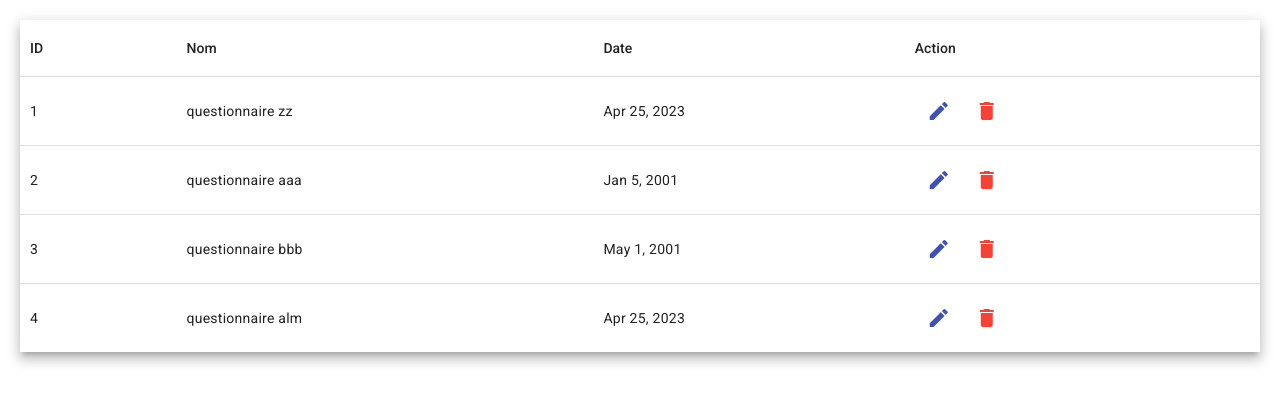
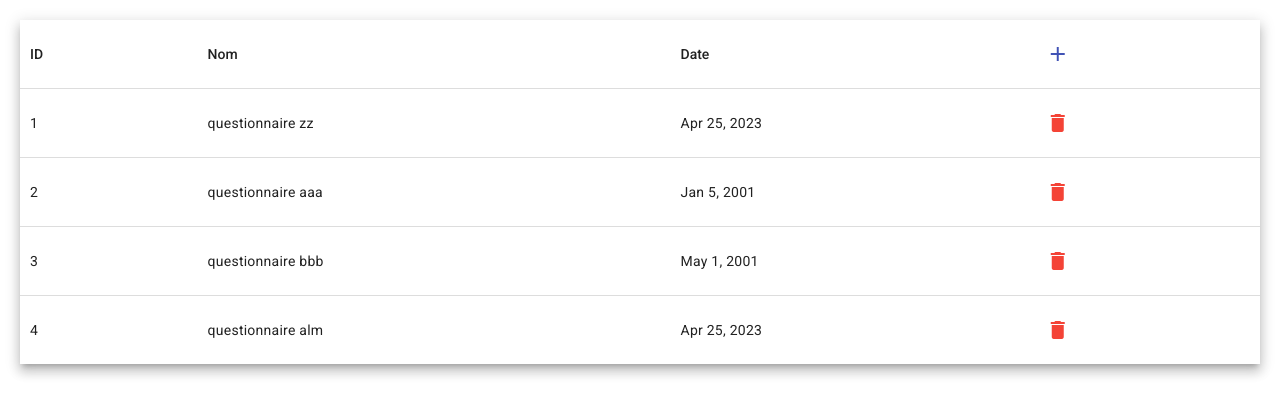
Before and after one commit to Mouad-Elkbabty2/Miahoot-Kahoot-Clone-, an Angular app: page /my-miahoots in a window 1280 px wide. Shown: the top 416 px of the page. Built offline with nearby package versions, Linux system fonts and the light colour scheme.

Commit message:
My Miahoots add button

```diff
--- a/src/app/my-miahoots/my-miahoots.component.html
+++ b/src/app/my-miahoots/my-miahoots.component.html
@@ -28,18 +28,19 @@
   <!-- Actions Column -->
   <ng-container matColumnDef="actions">
     <th mat-header-cell *matHeaderCellDef>
-      Action
+      <button mat-icon-button color="primary" (click)="createNewMiahoot()">
+        <mat-icon>add</mat-icon>
+      </button>
     </th>
     <td mat-cell *matCellDef="let miahoot">
-      <button mat-icon-button color="primary" (click)="editMiahoot(miahoot)">
+      <!-- <button mat-icon-button color="primary" (click)="editMiahoot(miahoot)">
         <mat-icon>edit</mat-icon>
-      </button>
+      </button> -->
       <button mat-icon-button color="warn" (click)="deleteMiahoot(miahoot)">
         <mat-icon>delete</mat-icon>
       </button>
     </td>
   </ng-container>
-
   <tr mat-header-row *matHeaderRowDef="displayedColumns"></tr>
   <tr mat-row *matRowDef="let row; columns: displayedColumns;"></tr>
 </table>
--- a/src/app/my-miahoots/my-miahoots.component.ts
+++ b/src/app/my-miahoots/my-miahoots.component.ts
@@ -41,4 +41,8 @@ export class MyMiahootsComponent implements AfterViewInit {
   deleteMiahoot(miahoot: Miahoot) {
     // Action à effectuer lors de la suppression d'un Miahoot
   }
+
+  createNewMiahoot(){
+
+  }
 }
```
